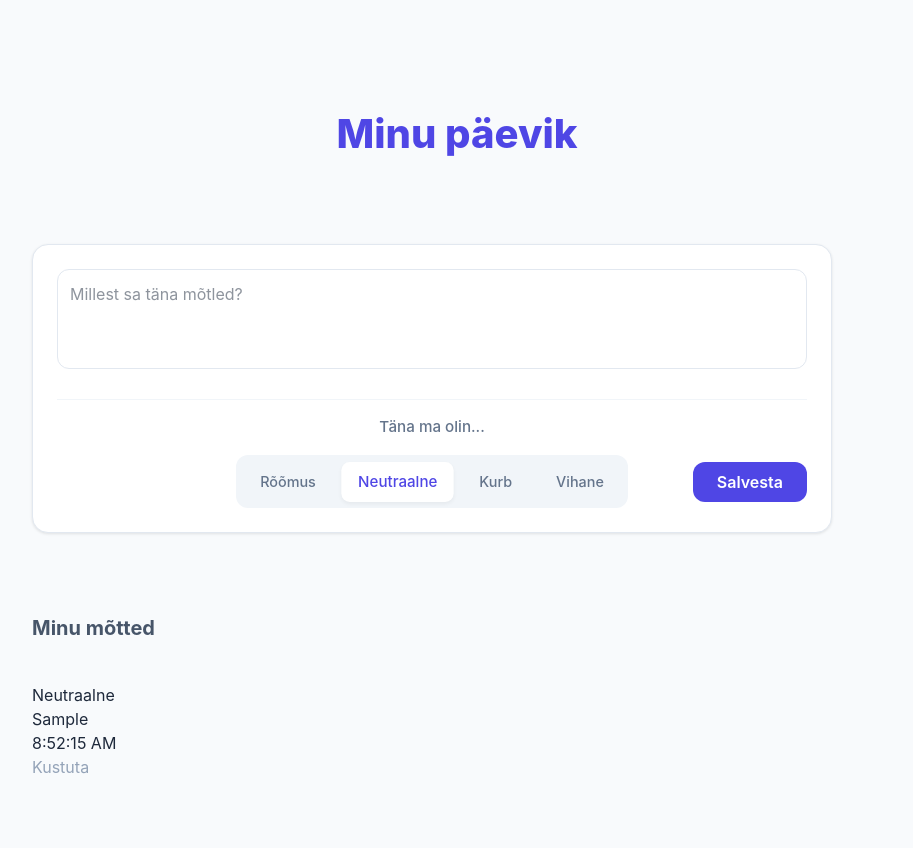
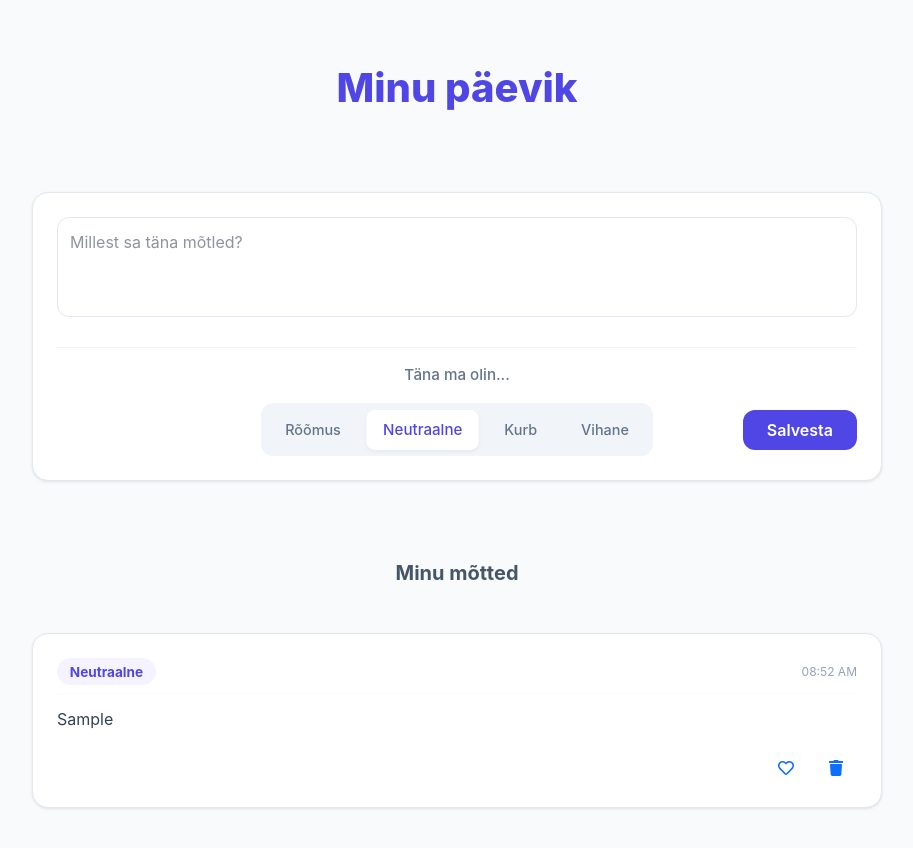
Before and after one commit to SwagMuffin88/react-spa, a React (Vite) app: page / in a window 1280 px wide. Both pictures are taken after typing "Sample" into the empty fields and a click on the button "Salvesta". Shown: the top 848 px of the page, without its empty margins (183-1096 px from the left). Built offline with nearby package versions, Linux system fonts and the light colour scheme.

Commit message:
adjust styling for journal entry cards

```diff
--- a/package.json
+++ b/package.json
@@ -11,8 +11,11 @@
   },
   "dependencies": {
     "@tailwindcss/vite": "^4.2.2",
+    "bootstrap": "^5.3.8",
     "react": "^19.2.4",
+    "react-bootstrap": "^2.10.10",
     "react-dom": "^19.2.4",
+    "react-icons": "^5.6.0",
     "tailwindcss": "^4.2.2"
   },
   "devDependencies": {
--- a/src/App.css
+++ b/src/App.css
@@ -33,6 +33,7 @@
 .section-title {
   margin-top: 1rem;
   margin-bottom: 0.5rem;
+  text-align: center;
 }
 
 .section-title h2 {
--- a/src/App.tsx
+++ b/src/App.tsx
@@ -21,9 +21,11 @@ const App: React.FC = () => {
     }
 
     const handleToggleFavourite = (id: string) => {
-        setEntries(entries.map(e =>
-            e.id === id ? { ...e, isFavorite: !e.isFavorite } : e
-        ))
+        setEntries(prevEntries =>
+            prevEntries.map(entry =>
+                entry.id === id ? { ...entry, isFavorite: !entry.isFavorite } : entry
+            )
+        )
     }
 
     const filteredEntries = filter === 'favorites'
@@ -49,7 +51,8 @@ const App: React.FC = () => {
 
                 <EntryList
                     entries={entries}
-                    onDelete={(id) => setEntries(entries.filter(e => e.id !== id))}
+                    onToggleFavorite={handleToggleFavourite}
+                    onDelete={handleDeleteEntry}
                 />
             </div>
         </div>
--- a/src/components/EntryForm.css
+++ b/src/components/EntryForm.css
@@ -5,7 +5,6 @@
     box-shadow: 0 1px 3px rgba(0,0,0,0.1);
     border: 1px solid #e2e8f0;
     margin-bottom: 2rem;
-    width: 800px;
 }
 
 .entry-text-area {
--- a/src/components/EntryList.css
+++ b/src/components/EntryList.css
@@ -1,45 +1,77 @@
-.entry-list {
+.entry-list-container {
     display: flex;
     flex-direction: column;
-    gap: 1rem;
+    gap: 1.5rem;
+    width: 100%;
 }
 
 .entry-card {
+    width: 100%;
     background: white;
-    padding: 1.25rem;
+    padding: 1.5rem;
     border-radius: 1rem;
     border: 1px solid #e2e8f0;
+    box-shadow: 0 1px 3px rgba(0,0,0,0.1);
+    transition: all 0.3s ease;
     display: flex;
-    align-items: flex-start;
-    gap: 1rem;
-    transition: border-color 0.2s;
+    flex-direction: column;
+    gap: 0.8rem;
 }
 
 .entry-card:hover {
-    border-color: #c7d2fe;
+    box-shadow: 0 4px 6px rgba(0,0,0,0.05);
+    border-color: #cbd5e1;
 }
 
-.entry-text {
-    flex: 1;
+.card-header-row {
+    display: flex;
+    justify-content: space-between;
+    align-items: center;
+    border-bottom: 1px solid #f8fafc;
+    padding-bottom: 0.5rem;
+}
+
+.favorite-btn, .delete-btn {
+    position: relative;
+    z-index: 10; /* Toob nupud kõige peale */
+    cursor: pointer;
+    display: inline-flex;
+    align-items: center;
+    justify-content: center;
+    pointer-events: auto;
+}
+
+.favorite-btn.is-favorite {
+    color: #f43f5e;
+}
+
+.delete-btn:hover {
+    color: #ef4444;
+}
+
+.mood-badge {
+    font-weight: 700;
+    color: #4f46e5;
+    background: #f5f3ff;
+    padding: 0.2rem 0.8rem;
+    border-radius: 20px;
+    font-size: 0.85rem;
+}
+
+.entry-time {
+    font-size: 0.75rem;
+    color: #94a3b8;
+}
+
+.card-body-content p {
+    margin: 0;
+    color: #334155;
     line-height: 1.6;
 }
 
-.entry-time {
-    display: block;
-    font-size: 0.75rem;
-    color: #94a3b8;
+.card-footer-actions {
+    display: flex;
+    justify-content: flex-end;
+    gap: 0.5rem;
     margin-top: 0.5rem;
 }
-
-.empty-state {
-    text-align: center;
-    padding: 3rem;
-    background-color: #f1f5f9;
-    border: 2px dashed #cbd5e1;
-    border-radius: 1rem;
-    color: #64748b;
-}
-
-.mood-name {
-    font-weight: bold;
-}
--- a/src/components/EntryList.tsx
+++ b/src/components/EntryList.tsx
@@ -1,11 +1,14 @@
 // @ts-ignore
 import React from 'react';
 import { JournalEntry } from '../types';
+import './EntryList.css'
+import { Button } from 'react-bootstrap'
+import { FaHeart, FaRegHeart, FaTrash } from 'react-icons/fa'
 
 interface Props {
     entries: JournalEntry[];
     onDelete: (id: string) => void;
-    onToggleFavorite: (id: string) => void;
+    onToggleFavorite: (id: string) => void
 }
 
 const EntryList: React.FC<Props> = ({ entries, onDelete, onToggleFavorite }) => {
@@ -18,20 +21,37 @@ const EntryList: React.FC<Props> = ({ entries, onDelete, onToggleFavorite }) =>
     }
 
     return (
-        <div className="entry-list">
-            {entries.map((entry: { id: any; mood: any; text: any; createdAt: { toLocaleTimeString: () => any; }; }) => (
+        <div className="entry-list-container">
+            {entries.map((entry: { id: any; mood: any; createdAt: { toLocaleTimeString: (arg0: any[], arg1: { hour: string; minute: string; }) => any; }; text: any; isFavorite: any; }) => (
                 <div key={entry.id} className="entry-card">
-                    <div className="mood-name">{entry.mood}</div>
-                    <div className="entry-text">
+                    <div className="card-header-row">
+                        <span className="mood-badge">{entry.mood} </span>
+                        <span className="entry-time">
+                            {entry.createdAt.toLocaleTimeString([], { hour: '2-digit', minute: '2-digit' })}
+                        </span>
+                    </div>
+
+                    <div className="card-body-content">
                         <p>{entry.text}</p>
-                        <span className="entry-time">{entry.createdAt.toLocaleTimeString()}</span>
                     </div>
-                    <button
-                        onClick={() => onDelete(entry.id)}
-                        style={{ background: 'none', border: 'none', cursor: 'pointer', color: '#94a3b8' }}
-                    >
-                        Kustuta
-                    </button>
+
+                    <div className="card-footer-actions">
+                        <Button
+                            variant="link"
+                            className={`action-btn fav-btn ${entry.isFavorite ? 'active' : ''}`}
+                            onClick={() => onToggleFavorite(entry.id)}
+                        >
+                            {entry.isFavorite ? <FaHeart /> : <FaRegHeart />}
+                        </Button>
+
+                        <Button
+                            variant="link"
+                            className="action-btn delete-btn"
+                            onClick={() => onDelete(entry.id)}
+                        >
+                            <FaTrash />
+                        </Button>
+                    </div>
                 </div>
             ))}
         </div>
--- a/src/index.css
+++ b/src/index.css
@@ -22,9 +22,4 @@ body {
   min-height: 100vh;
   width: 100%;
   align-items: flex-start;
-  padding: 5vh 20px 20px;
 }
-
-button, input, textarea {
-  font-family: inherit;
-}
--- a/src/main.tsx
+++ b/src/main.tsx
@@ -1,6 +1,7 @@
 import { StrictMode } from 'react'
 import { createRoot } from 'react-dom/client'
 import './index.css'
+import 'bootstrap/dist/css/bootstrap.min.css'
 // @ts-ignore
 import App from './App.tsx'
 
```
Also changed, not shown: 1 other file (tests, documents, lock files or other folders).
